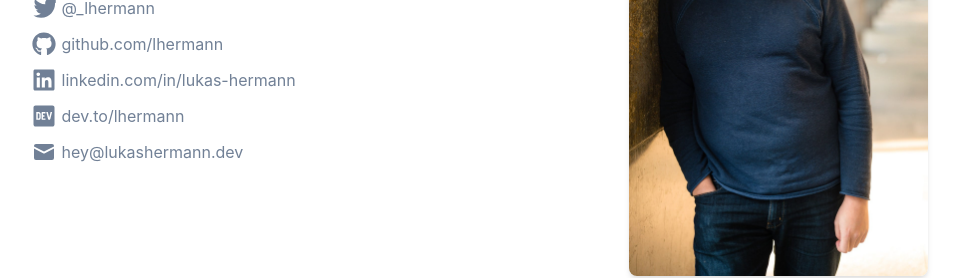
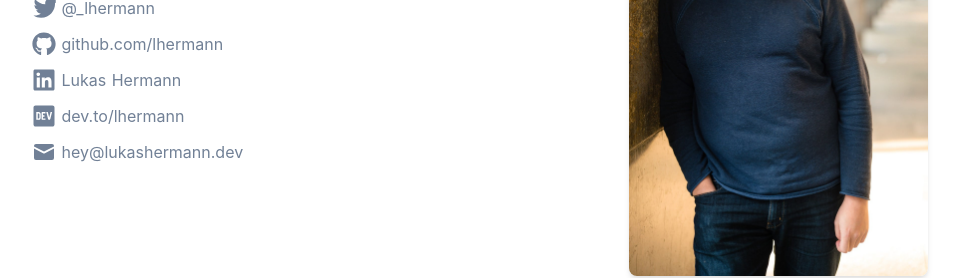
Before and after one commit to lhermann/lukashermann.dev, a Nuxt app: page / in a window 1280 px wide. Shown: the part 306-584 px from the top of the page, without its empty margins (160-1119 px from the left). Built offline with nearby package versions, Linux system fonts and the light colour scheme.

Commit message:
feat: use email obfuscator

```diff
--- a/pages/index.vue
+++ b/pages/index.vue
@@ -25,7 +25,7 @@
           <li class="mb-3 hover:text-orange-600">
             <a href="https://www.linkedin.com/in/lukas-hermann/">
               <LinkedinIcon class="text-2xl inline-block align-top" />
-              linkedin.com/in/lukas-hermann
+              Lukas Hermann
             </a>
           </li>
           <li class="mb-3 hover:text-orange-600">
@@ -35,9 +35,12 @@
             </a>
           </li>
           <li class="mb-3 hover:text-orange-600">
-            <a href="mailto:hey@lukashermann.dev">
+            <a
+              v-email-obfuscate="'x.f'"
+              href="mailto:Lukas%20Hermann<hx.fey@lukasherx.fmann.dev>?subject=Hey%20Lukas"
+            >
               <MailIcon class="text-2xl inline-block align-top" />
-              hey@lukashermann.dev
+              h<b>x.f</b>ey@<i>luk</i>asher<b>tty</b>mann.dev
             </a>
           </li>
         </ul>
```
